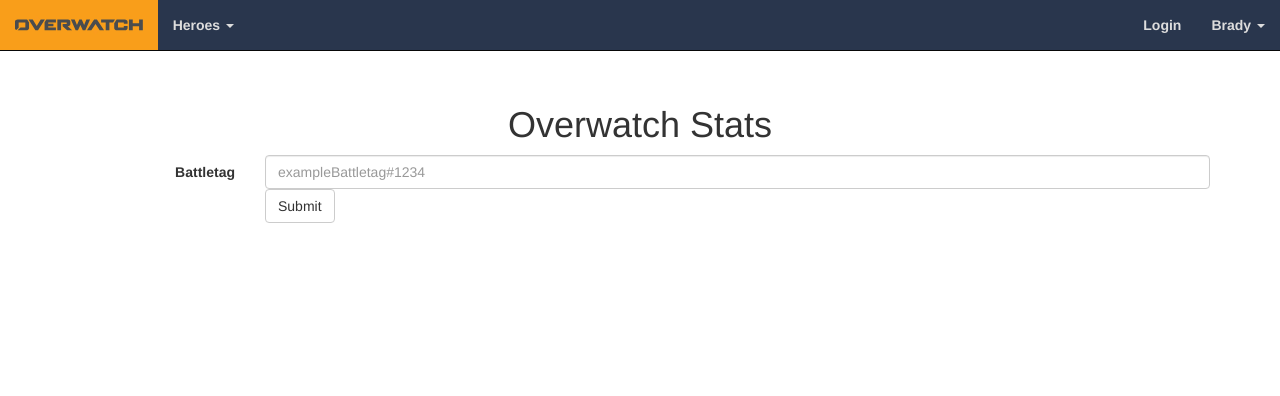
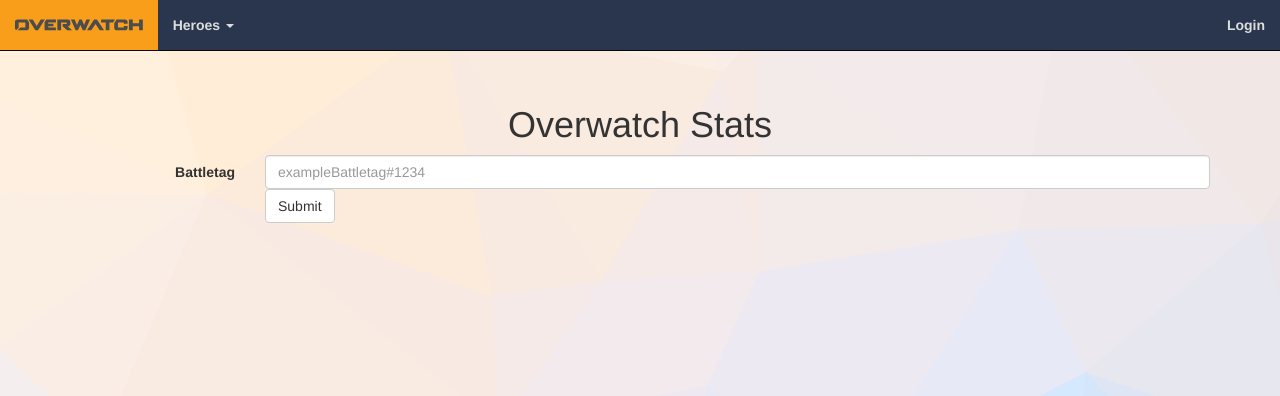
Before and after one commit to seifer8ff/ow-stats, a PHP site: page / in a window 1280 px wide. Shown: the top 396 px of the page. Run offline with PHP 8.4, Linux system fonts and the light colour scheme; some libraries are stand-ins or nearby versions.

Commit message:
Logout functionality + new bg
Logout now works correctly (on index page).
New geometric background on all pages.

```diff
--- a/app/css/main.css
+++ b/app/css/main.css
@@ -9,6 +9,10 @@
 
 h1 {
 	text-align: center;
+}
+
+a:hover {
+    cursor: pointer;
 }
 
 
@@ -100,19 +104,45 @@
 
 /*======================*/
 
+.fade-in {
+    opacity: 0;
+    -webkit-animation: fade-in 0.5s;
+    -webkit-animation-fill-mode: forwards;
+    animation: fade-in 0.5s;
+    animation-fill-mode: forwards;
+}
+
+@-webkit-keyframes fade-in {
+    100% { opacity: 1; }
+}@keyframes fade {
+    100% { opacity: 1; }
+}
+
+.fade-out {
+    opacity: 1;
+    -webkit-animation: fade-out 0.5s;
+    -webkit-animation-fill-mode: forwards;
+    animation: fade-out 0.5s;
+    animation-fill-mode: forwards;
+}
+
+@-webkit-keyframes fade-out {
+    100% { opacity: 0; }
+}@keyframes fade-out {
+    100% { opacity: 0; }
+}
+
 #ow-bg {
 	width: 100%;
     height: 100%;
     text-align: center;
     position: fixed;
-    top: 35%;
-    font-size: 425px;
-    /*line-height: 400px;*/
-    opacity: .1;
+    top: 0;
+    opacity: .2;
 }
 
 #ow-bg:before {
-	content: url(../img/OW-logo.svg);
+	content: url(../img/OW-bg-pattern.svg);
 }
 
 #hero-grid {
@@ -141,9 +171,17 @@
 }
 
 #hero-list.dropdown-menu>.dropdown-inline>li>a:hover {
-    background-color: rgba(249, 158, 26, 0.9);
     background-image: none;
     text-decoration: none;
+}
+
+.dropdown-menu li a:hover {
+    background-color: rgba(249, 158, 26, 0.9);
+}
+
+
+#originalHeroSection {
+    display: none;
 }
 
 
@@ -168,6 +206,19 @@
     float: right;
     font-size: 1.2em;
     color: #f7615c;
+    transition: all 0.1s ease;
+}
+
+.hero-remove::before {
+    position: absolute;
+    top: 0;
+    right: 0;
+
+}
+
+.hero-remove:hover {
+    font-size: 1.35em;
+    color: red;
 }
 
 .hero-section {
--- a/app/index.html
+++ b/app/index.html
@@ -88,11 +88,11 @@
 	        </li>
 	      </ul>
 	      <ul class="nav navbar-nav navbar-right">
-	        <li><a href="#">Login</a></li>
-	        <li class="dropdown">
-	          <a href="#" class="dropdown-toggle" data-toggle="dropdown" role="button" aria-haspopup="true" aria-expanded="false">Brady <span class="caret"></span></a>
+	        <li><a id="login" class="hidden">Login</a></li>
+	        <li class="dropdown hidden" id="account-dropdown">
+	          <a class="dropdown-toggle" data-toggle="dropdown" role="button" aria-haspopup="true" aria-expanded="false">Brady <span class="caret"></span></a>
 	          <ul class="dropdown-menu">
-	            <li><a href="#">Logout</a></li>
+	            <li><a id="logout">Logout</a></li>
 	          </ul>
 	        </li>
 	      </ul>
@@ -101,7 +101,7 @@
 	</nav>
 
 
-	<!-- background "image" -->
+	<!-- background image -->
 	<span id="ow-bg"></span>
 
 
@@ -294,16 +294,16 @@
 <!-- Hero display  -->
 	<div class="container hero-display">
 		<div class="row">
-			<div class="col-xs-6 col-sm-3 hero-section hidden" id="originalHeroSection">
+			<div class="col-xs-6 col-sm-3 hero-section fade-in" id="originalHeroSection">
 				<div class="panel panel-default">
-					<span class="glyphicon glyphicon glyphicon-remove-circle hero-remove" aria-hidden="true"></span>
+					<span class="glyphicon glyphicon-remove-circle hero-remove" aria-hidden="true"></span>
 					<div class="hero-icon"></div>
 					<h3 class="hero-name text-center">Ana</h3>
 					<hr>
-					<p class="hero-playTime">
-						<span class="glyphicon glyphicon-time" aria-hidden="true"></span>
-						1hr
-					</p>
+					<div class="hero-stat-section hero-playtime">
+						<div>Playtime</div>
+						<div class="stat-bar">&nbsp;</div>
+					</div>
 					<div class="hero-stat-section hero-elims">
 						<div>Eliminations</div>
 						<div class="stat-bar">&nbsp;</div>
--- a/app/js/apiRequests.js
+++ b/app/js/apiRequests.js
@@ -128,6 +128,21 @@
 	return cookies;
 }
 
+function deleteAllCookies(callback) {
+	// get all cookies
+	var cookies = getCookieArray();
+
+	// overwrite each cookie with 0 and a negative expiration date
+	for (var i = 0; i < cookies.length; i++) {
+		var cookieName = cookies[i].split("=")[0];
+
+		setCookie(cookieName, 0, -1);
+	}
+	if (callback && typeof callback === "function") {
+		callback();
+	}
+}
+
 // removed semicolons, accent marks, etc
 function normalizeString(string, removeExtras) {
 	var newString = string.replace(";", ".");
--- a/app/js/main.js
+++ b/app/js/main.js
@@ -35,6 +35,9 @@
 // if userAPIURL hasn't been set, show battletag input
 if (getCookie("userAPIURL") === undefined) {
 	document.getElementById("formUsername").classList.remove("hidden");
+	document.getElementById("login").classList.remove("hidden");
+} else {
+	document.getElementById("account-dropdown").classList.remove("hidden");
 }
 
 // pull heroes that are toggled on from cookie
@@ -149,6 +152,13 @@
 		document.getElementById("hero-grid").classList.remove("hidden");
 		getUserStats();
 	}
+
+	// logout button click
+	$("#logout").on("click", function(e) {
+		deleteAllCookies(function() {
+			window.location.reload(false);
+		});
+	});
 }
 
 
@@ -175,6 +185,7 @@
 	setHeroSectionProps(newSection, hero, function() {
 		// add new section to the DOM (could speed up by doing this one time)
 		document.getElementById("originalHeroSection").parentNode.appendChild(newSection);
+		newSection.classList.add("fade-in");
 	});
 
 	if (callback && typeof callback === "function") {
@@ -186,7 +197,6 @@
 function newHeroSection(originalElem, hero) {
 	var newSection = document.getElementById("originalHeroSection").cloneNode(true);
 	newSection.id = hero;
-	newSection.classList.remove("hidden");
 
 	return newSection;
 }
@@ -195,7 +205,7 @@
 function setHeroSectionProps(parentElem, hero, callback) {
 	var heroName = parentElem.getElementsByClassName("hero-name")[0];
 	var heroIcon = parentElem.getElementsByClassName("hero-icon")[0];
-	var playTime = parentElem.getElementsByClassName("hero-playTime")[0];
+	var playtime = parentElem.getElementsByClassName("hero-playtime")[0].childNodes[3];
 	var elims = parentElem.getElementsByClassName("hero-elims")[0].childNodes[3];
 	var deaths = parentElem.getElementsByClassName("hero-deaths")[0].childNodes[3];
 	var damage = parentElem.getElementsByClassName("hero-damage")[0].childNodes[3];
@@ -205,16 +215,16 @@
 	heroIcon.classList.add("ohi-" + hero);
 	linkToHero.href = "/hero.html?name=" + hero;
 	heroName.textContent = hero;
-	playTime.innerHTML = "<span class='glyphicon glyphicon-time' aria-hidden='true'></span> - " + userStats[hero].playtime + " hrs";
+	playtime.textContent = userStats[hero].playtime;
 
 	// If hero has any stat objects, then they have all stat objects
 	if (userStats[hero].eliminations_average) {
 		elims.textContent = Math.ceil(userStats[hero].eliminations_average);
-		deaths.textContent = userStats[hero].deaths_average;
-		damage.textContent = userStats[hero].damage_done_average;
+		deaths.textContent = Math.ceil(userStats[hero].deaths_average);
+		damage.textContent = Math.ceil(userStats[hero].damage_done_average);
 		// only healers have healing data
 		if (userStats[hero].healing_done_average) {
-			healing.textContent = userStats[hero].healing_done_average;
+			healing.textContent = Math.ceil(userStats[hero].healing_done_average);
 		} else {
 			healing.parentNode.innerHTML = "";
 		}
@@ -238,6 +248,7 @@
 	userStats.maxDeaths = 0;
 	userStats.maxDamage = 0;
 	userStats.maxHealing = 0;
+	userStats.maxPlaytime = 0;
 
 	// for each selected hero, check to see if their stat is higher than current max
 	for (var hero in userStats) {
@@ -245,6 +256,9 @@
 		if (!heroDisplay[hero]) { continue; }
 
 		// find the max value of each stat
+		if (userStats[hero].playtime > userStats.maxPlaytime) {
+			userStats.maxPlaytime = userStats[hero].playtime;
+		}
 		if (userStats[hero].eliminations_average > userStats.maxElims) {
 			userStats.maxElims = userStats[hero].eliminations_average;
 		}
@@ -270,11 +284,16 @@
 // updates bar sizes based on hero stat vs max value of stat
 function updateStatBars(hero) {
 	var parentElem = document.getElementById(hero);
+	var playtimeBar = parentElem.getElementsByClassName("hero-playtime")[0].childNodes[3];
 	var elimsBar = parentElem.getElementsByClassName("hero-elims")[0].childNodes[3];
 	var deathsBar = parentElem.getElementsByClassName("hero-deaths")[0].childNodes[3];
 	var damageBar = parentElem.getElementsByClassName("hero-damage")[0].childNodes[3];
 	var healingBar = parentElem.getElementsByClassName("hero-healing")[0].childNodes[3];
 
+	if (playtimeBar) {
+		var width = calcStatBarWidth(userStats[hero].playtime, userStats.maxPlaytime);
+		playtimeBar.style.width = width + "%";
+	}
 	if (elimsBar) {
 		var width = calcStatBarWidth(userStats[hero].eliminations_average, userStats.maxElims);
 		elimsBar.style.width = width + "%";
@@ -317,9 +336,16 @@
 			heroToggles[i].parentNode.classList.remove("active");
 		}
 	}
-	// delete hero section entirely
-	heroSection.outerHTML = "";
-	delete heroSection;
+
+	// fadeout hero section
+	heroSection.classList.add("fade-out");
+
+	// wait for one fadeout to end, then delete hero-section
+	setTimeout(function() {
+		heroSection.outerHTML = "";
+		delete heroSection;
+	}, 500);
+
 
 	if (callback && typeof callback === "function") {
 		callback();
```
Also changed, not shown: app/hero.html (+7 -4 lines), app/img/ow-bg-pattern.svg (added).
